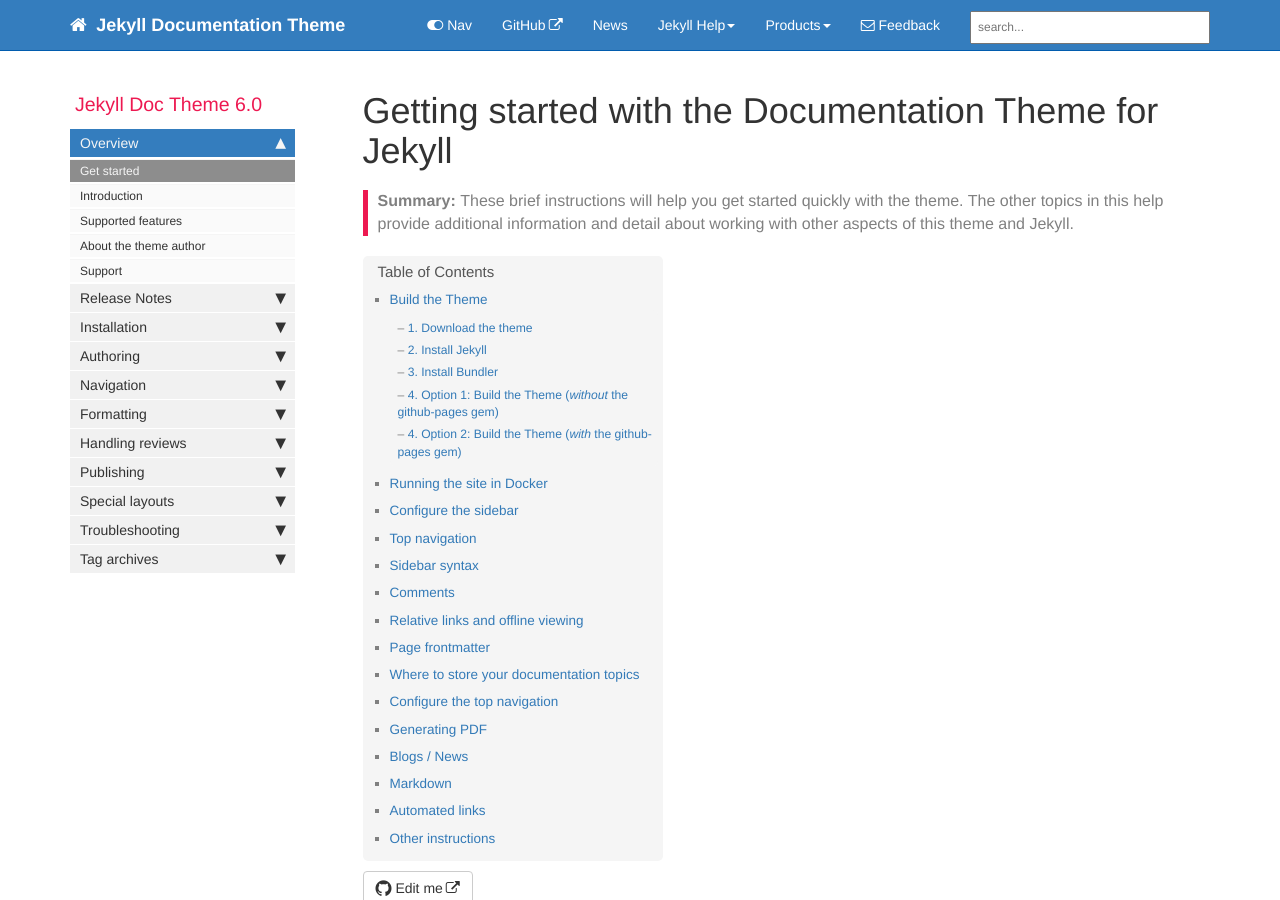
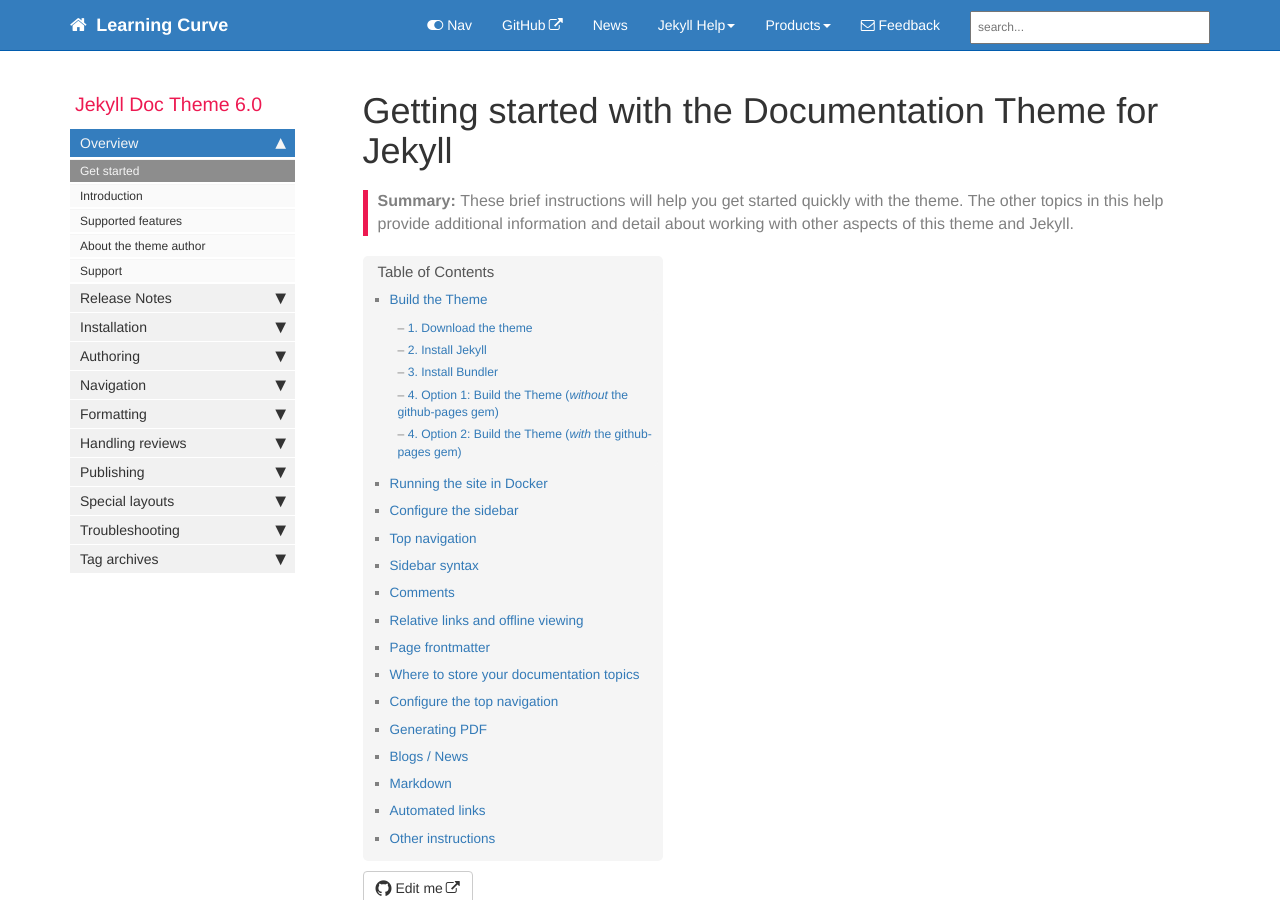
Before and after one commit to galanh/Learning_curve, a Jekyll site: the page built from index.md, in a window 1280 px wide and 900 px high. Built offline with Jekyll 4.4.1, drawn with Linux system fonts in a browser that asks for light colours; comment, search, counter and statistics services are not loaded.

Commit message:
committing my jekyll theme

```diff
--- a/_config.yml
+++ b/_config.yml
@@ -1,24 +1,24 @@
-repository: tomjoht/documentation-theme-jekyll
+repository: galanh/Learning_curve
 
 output: web
 # this property is useful for conditional filtering of content that is separate from the PDF.
 
-topnav_title: Jekyll Documentation Theme
+topnav_title: Learning Curve
 # this appears on the top navigation bar next to the home button
 
-site_title: Jekyll theme for documentation
+site_title: Learning Curve
 # this appears in the html browser tab for the site title (seen mostly by search engines, not users)
 
 company_name: Your company
 # this appears in the footer
 
-github_editme_path: tomjoht/documentation-theme-jekyll/blob/gh-pages/
+github_editme_path: galanh/Learning_curve/blob/gh-pages/
 # if you're using Github, provide the basepath to the branch you've created for reviews, following the sample here. if not, leave this value blank.
 
 # gitlab_editme_path: tomjoht/documentation-theme-jekyll/blob/gh-pages/
 # if you're using GitLab, provide the basepath to the branch you've created for reviews, following the sample here. if not, leave this value blank.
 
-google_analytics: UA-66296557-1
+google_analytics:
 # if you have google-analytics ID, put it in. if not, edit this value to blank.
 
 host: 127.0.0.1
@@ -33,9 +33,9 @@ exclude:
   - vendor
 # these are the files and directories that jekyll will exclude from the build
 
-feedback_subject_line: Jekyll documentation theme
+feedback_subject_line: Learning Curve
 
-feedback_email: tomjoht@gmail.com
+feedback_email: galanh@gmail.com
 # used as a contact email for the Feedback link in the top navigation bar
 
 # feedback_disable: true
```
